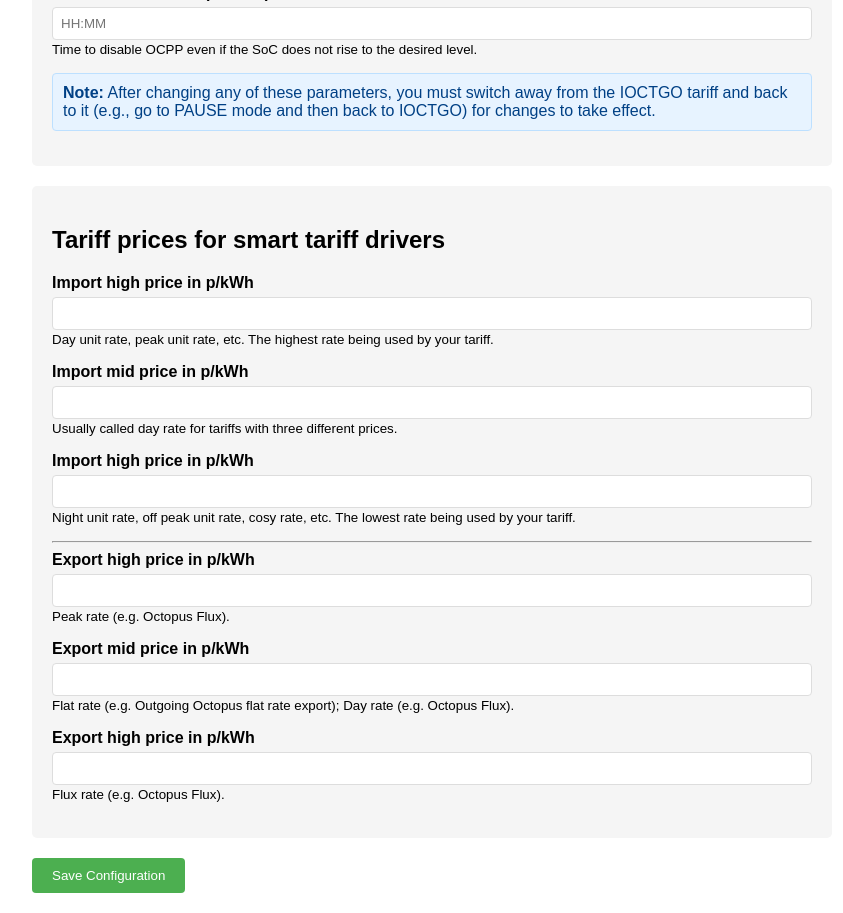
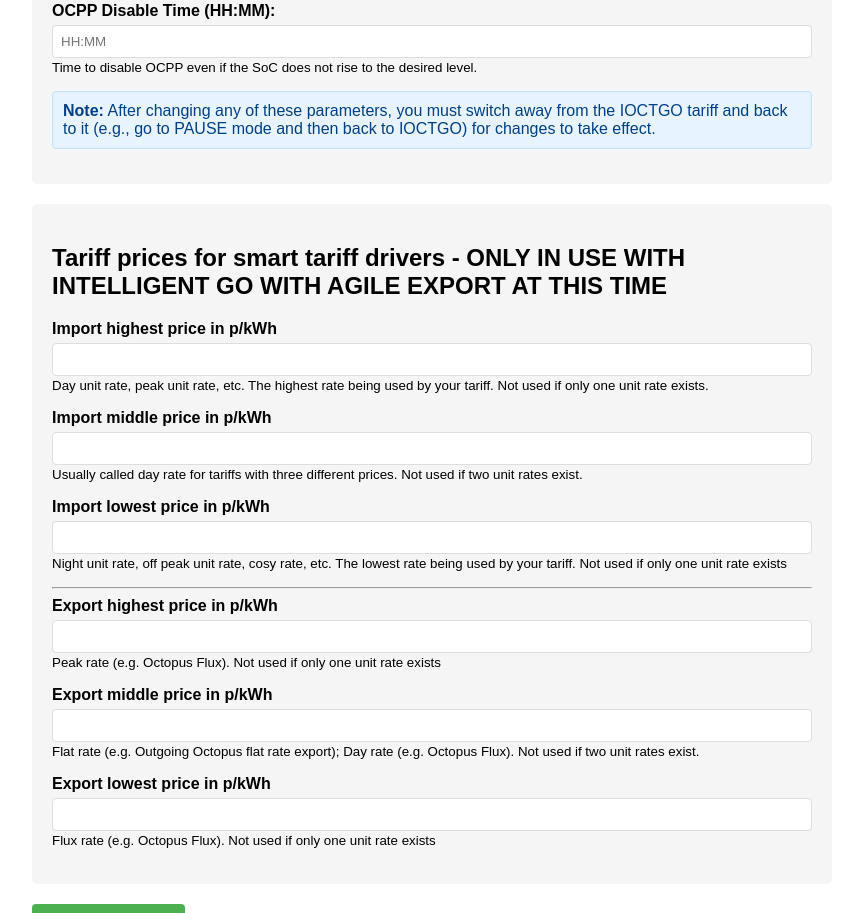
Before and after one commit to robynrox/evse-controller, a Flask app: template src/evse_controller/templates/config.html in a window 1280 px wide. Shown: the part 4882-5795 px from the top of the page, without its empty margins (208-1051 px from the left). Run offline with Flask 3, Linux system fonts and the light colour scheme; the template is opened without the code that fills it, so the values that code supplies are empty; parts of the project's set-up code (start-up, migrations or seed data) failed here and were passed over.

Commit message:
Tariff update
Updated IOctGoWithAgileOutgoing to use config. Updated ioctgo.py also, but it doesn't appear to use the rates in any way to make its decisions. Further explanatory notes added within config.html.

```diff
--- a/src/evse_controller/tariffs/octopus/ioctgo.py
+++ b/src/evse_controller/tariffs/octopus/ioctgo.py
@@ -51,8 +51,8 @@ class IntelligentOctopusGoTariff(Tariff):
         """
         super().__init__(command_queue=command_queue)
         self.time_of_use = {
-            "low":  {"start": "23:30", "end": "05:30", "import_rate": 0.0700, "export_rate": 0.15},
-            "high": {"start": "05:30", "end": "23:30", "import_rate": 0.3142, "export_rate": 0.15}
+            "low":  {"start": "23:30", "end": "05:30", "import_rate": config.IMPORT_LOW, "export_rate": config.EXPORT_MID},
+            "high": {"start": "05:30", "end": "23:30", "import_rate": config.IMPORT_HIGH, "export_rate": config.EXPORT_MID}
         }
 
         # OCPP state tracking
--- a/src/evse_controller/templates/config.html
+++ b/src/evse_controller/templates/config.html
@@ -405,10 +405,10 @@
             <small>Select your UK region for accurate Agile Outgoing export rates</small>
         </div>
         <div class="form-group">
-            <label for="min_agile_discharge_soc">Minimum SoC for Agile Discharge (%):</label>
+            <label for="min_agile_discharge_soc">Target SoC for Agile Discharge (%):</label>
             <input type="number" id="min_agile_discharge_soc" name="tariffs.ioctgo[min_agile_discharge_soc]"
                    value="{{ config.get('tariffs', {}).get('ioctgo', {}).get('min_agile_discharge_soc', 60) }}" min="0" max="100">
-            <small>Minimum battery level for export (default 60%). System will stop exporting when SoC reaches this level.</small>
+            <small>SoC to target at end of charging period. If there is plenty of charge available, bulk exporting is possible within slots to aim for this target.</small>
         </div>
         <div class="form-group">
             <label for="max_export_power_kw">Maximum Export Power (kW):</label>
@@ -534,37 +534,37 @@
     </div>
 
     <div class="config-section">
-        <h2>Tariff prices for smart tariff drivers</h2>
+        <h2>Tariff prices for smart tariff drivers - ONLY IN USE WITH INTELLIGENT GO WITH AGILE EXPORT AT THIS TIME</h2>
         <div class="form-group">
-            <label for="import_high">Import high price in p/kWh</label>
+            <label for="import_high">Import highest price in p/kWh</label>
             <input type="number" step="0.01" name="import[high]" value="{{ config.import.high }}">
-            <small>Day unit rate, peak unit rate, etc. The highest rate being used by your tariff.</small>
+            <small>Day unit rate, peak unit rate, etc. The highest rate being used by your tariff. Not used if only one unit rate exists.</small>
         </div>
         <div class="form-group">
-            <label for="import_mid">Import mid price in p/kWh</label>
+            <label for="import_mid">Import middle price in p/kWh</label>
             <input type="number" step="0.01" name="import[mid]" value="{{ config.import.mid }}">
-            <small>Usually called day rate for tariffs with three different prices.</small>
+            <small>Usually called day rate for tariffs with three different prices. Not used if two unit rates exist.</small>
         </div>
         <div class="form-group">
-            <label for="import_low">Import high price in p/kWh</label>
+            <label for="import_low">Import lowest price in p/kWh</label>
             <input type="number" step="0.01" name="import[low]" value="{{ config.import.low }}">
-            <small>Night unit rate, off peak unit rate, cosy rate, etc. The lowest rate being used by your tariff.</small>
+            <small>Night unit rate, off peak unit rate, cosy rate, etc. The lowest rate being used by your tariff. Not used if only one unit rate exists</small>
         </div>
         <hr>
         <div class="form-group">
-            <label for="export_high">Export high price in p/kWh</label>
+            <label for="export_high">Export highest price in p/kWh</label>
             <input type="number" step="0.01" name="export[high]" value="{{ config.export.high }}">
-            <small>Peak rate (e.g. Octopus Flux).</small>
+            <small>Peak rate (e.g. Octopus Flux). Not used if only one unit rate exists</small>
         </div>
         <div class="form-group">
-            <label for="import_mid">Export mid price in p/kWh</label>
+            <label for="import_mid">Export middle price in p/kWh</label>
             <input type="number" step="0.01" name="export[mid]" value="{{ config.export.mid }}">
-            <small>Flat rate (e.g. Outgoing Octopus flat rate export); Day rate (e.g. Octopus Flux).</small>
+            <small>Flat rate (e.g. Outgoing Octopus flat rate export); Day rate (e.g. Octopus Flux). Not used if two unit rates exist.</small>
         </div>
         <div class="form-group">
-            <label for="import_low">Export high price in p/kWh</label>
+            <label for="import_low">Export lowest price in p/kWh</label>
             <input type="number" step="0.01" name="export[low]" value="{{ config.export.low }}">
-            <small>Flux rate (e.g. Octopus Flux).</small>
+            <small>Flux rate (e.g. Octopus Flux). Not used if only one unit rate exists</small>
         </div>
     </div>
 
```
Also changed, not shown: src/evse_controller/tariffs/octopus/ioctgo_with_agile_outgoing.py (+8 -14 lines).
